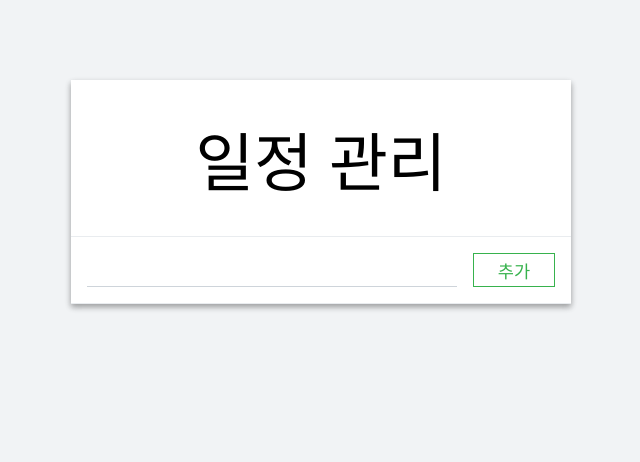
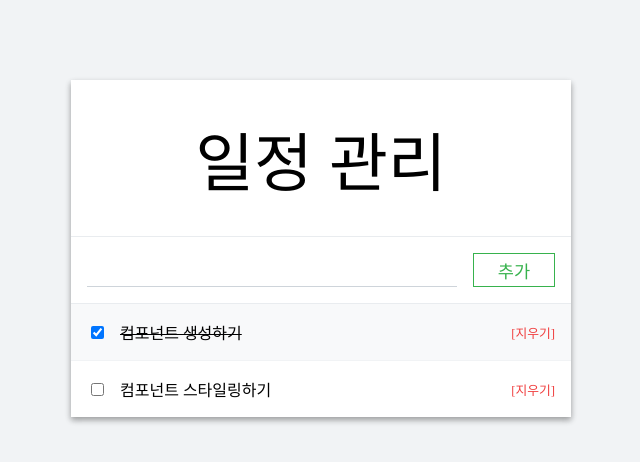
Before and after one commit to normalstory/todo, a React (Create React App) app: page / in a window 1280 px wide. Shown: the top 462 px of the page, without its empty margins (319-959 px from the left). Built offline with nearby package versions, Linux system fonts and the light colour scheme.

Commit message:
3) TodoItem, TodoList component 추가

```diff
--- a/src/components/App.js
+++ b/src/components/App.js
@@ -1,12 +1,14 @@
 import React, {Component} from 'react';
 import PageTemplate from './PageTemplate'
-import TodoInput from './TodoInput/TodoInput';
+import TodoInput from './TodoInput';
+import TodoList from './TodoList';
 
 export default class App extends Component{
     render(){
         return(
             <PageTemplate>
                 <TodoInput/>
+                <TodoList/>
             </PageTemplate>
         )
     }
--- a/src/components/PageTemplate/PageTemplate.js
+++ b/src/components/PageTemplate/PageTemplate.js
@@ -7,6 +7,7 @@ const cx = classNames.bind(styles);
 /* 페이지 템플릿을 위한 컴포넌트입니다. 페이지의 틀,
   그리고 타이틀 / 콘텐츠 등의 속성이 설정되어 있습니다. */
 
+//함수형 컴포넌트
 const PageTemplate = ({children}) => {
   return (
     <div className={cx('page-template')}>
--- a/src/components/TodoInput/TodoInput.js
+++ b/src/components/TodoInput/TodoInput.js
@@ -5,6 +5,7 @@ import classNames from 'classnames/bind';
 const cx = classNames.bind(styles);
 
 //value : input value, onChange : input 변경이벤트, onInsert : 추가버튼 클릭이벤트
+//함수형 컴포넌트
 const TodoInput =({value, onChange, onInsert})=>{
     const handleKeyPress=(e)=>{
         if(e.key==='Enter'){
--- a/src/components/TodoInput/index.js
+++ b/src/components/TodoInput/index.js
@@ -1 +1 @@
-export {default} from 'from/TodoInput';
+export {default} from './TodoInput';
--- /dev/null
+++ b/src/components/TodoItem/TodoItem.js
@@ -0,0 +1,19 @@
+import React, { Component } from 'react';
+
+import styles from './TodoItem.scss';
+import classNames from 'classnames/bind';
+const cx = classNames.bind(styles);
+
+export default class TodoItem extends Component{
+    render(){
+        const {onToggle, done, children, onRemove} =this.props; //이번 컨포넌트의 재료들(feat.비구조화 할당 문법)
+
+        return(
+            <div className={cx('todo-item')} onClick={onToggle}>
+                <input className={cx('tick')} type="checkbox" checked={done} readOnly/>
+                <div className={cx('text', {done})}>{children}</div>
+                <div className={cx('delete')} onClick={onRemove}>[지우기]</div>
+            </div>
+        );
+    }
+}
--- /dev/null
+++ b/src/components/TodoItem/TodoItem.scss
@@ -0,0 +1,39 @@
+@import '../../styles/openColor.scss';
+
+.todo-item {
+  padding: 1rem;
+  display: flex;
+  align-items: center;
+  cursor: pointer;
+  .tick {
+    margin-right: 1rem;
+  }
+  .text {
+    flex: 1;
+    word-break: break-all;
+    &.done {
+      text-decoration: line-through;
+    }
+  }
+  .delete {
+    margin-left: 1rem;
+    color: $oc-red-7;
+    font-size: 0.8rem;
+    &:hover {
+      color: $oc-red-5;
+      text-decoration: underline;
+    }
+  }
+  &:nth-child(odd) {
+  // 홀수 번째 엘리먼트에는 회색 배경
+    background: $oc-gray-0;
+  }
+  &:hover {
+    background: $oc-gray-1;
+  }
+}
+
+.todo-item + .todo-item {
+  // 컴포넌트 사이 사이에 위쪽 테두리를 설정합니다.
+  border-top: 1px solid $oc-gray-1;
+}
--- /dev/null
+++ b/src/components/TodoItem/index.js
@@ -0,0 +1 @@
+export {default} from './TodoItem';
--- /dev/null
+++ b/src/components/TodoList/TodoList.js
@@ -0,0 +1,13 @@
+import React, {Component} from 'react';
+import TodoItem from '../TodoItem';
+
+export default class TodoList extends Component{
+    render(){
+        return(
+            <div>
+                <TodoItem done>컴포넌트 생성하기</TodoItem>
+                <TodoItem>컴포넌트 스타일링하기 </TodoItem>
+            </div>
+        );
+    }
+}
--- /dev/null
+++ b/src/components/TodoList/index.js
@@ -0,0 +1 @@
+export {default} from './TodoList';
```
